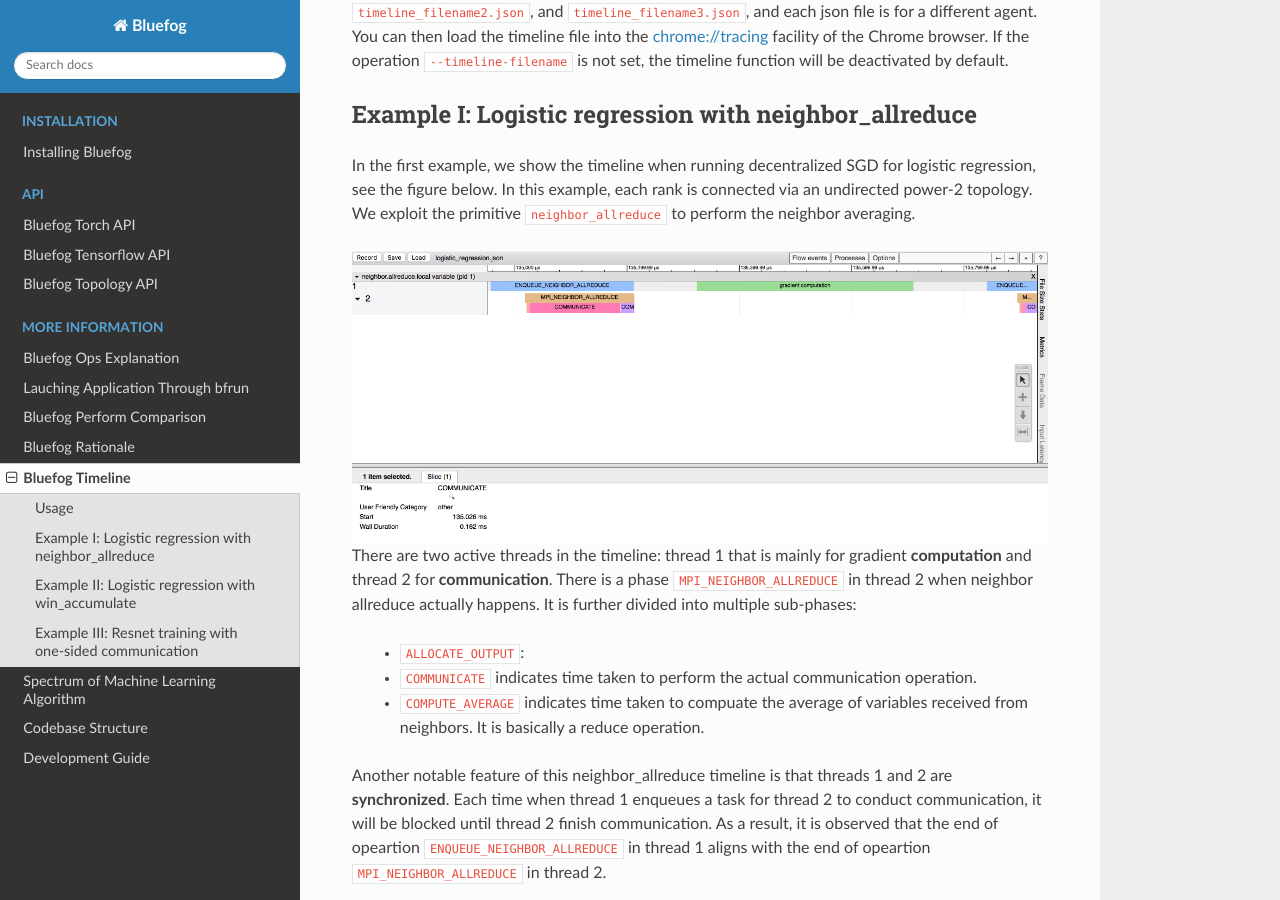
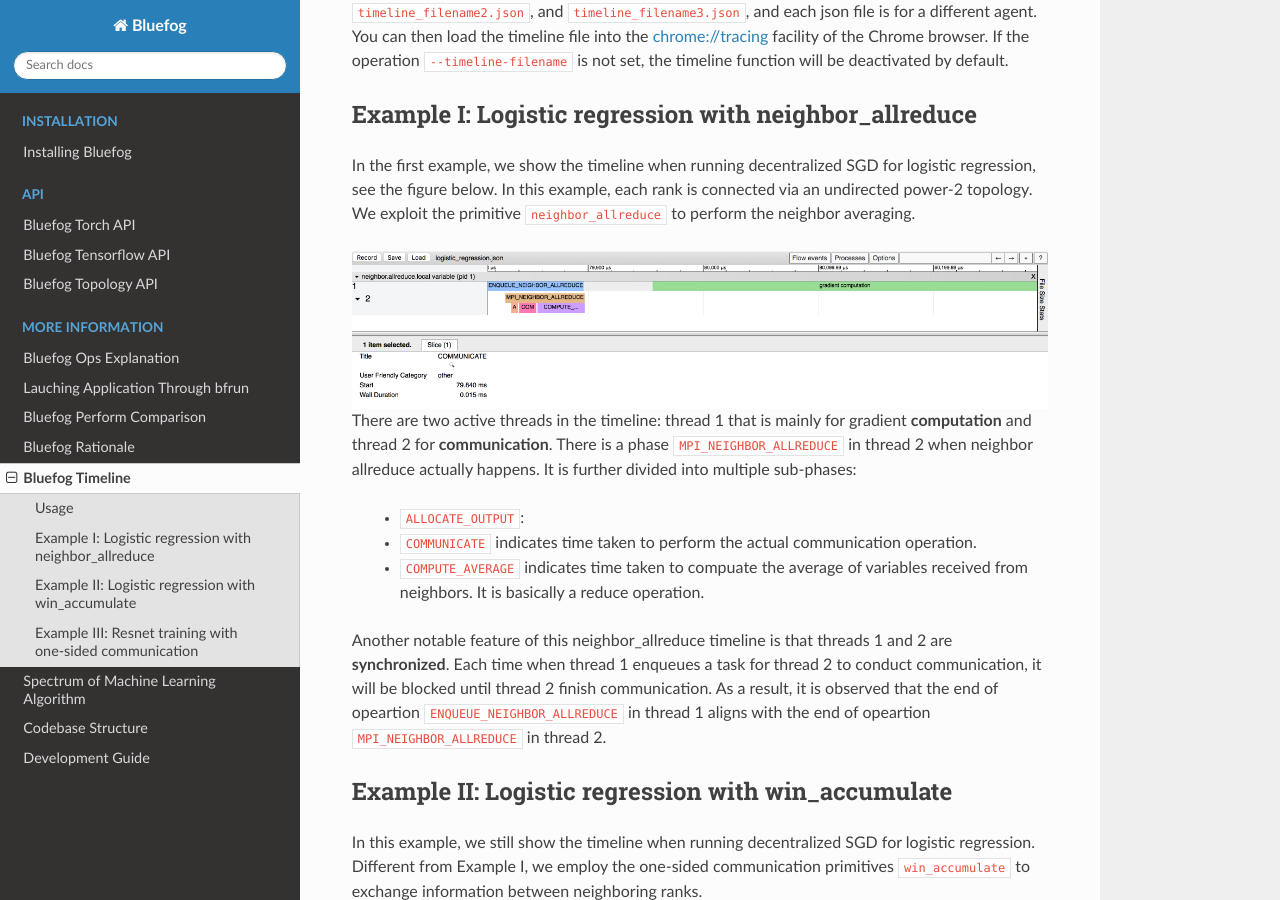
Before and after one commit to Bluefog-Lib/bluefog, a Sphinx documentation site: the page built from docs/timeline.rst, in a window 1280 px wide and 900 px high, scrolled down 743 px. Built offline with Sphinx 7.4.7 and the Read the Docs theme 2.0.0, drawn with Linux system fonts in a browser that asks for light colours.

Commit message:
change pics in timeline docs

```diff
--- a/docs/timeline.rst
+++ b/docs/timeline.rst
@@ -39,7 +39,7 @@ logistic regression, see the figure below. In this example, each rank is connect
 via an undirected power-2 topology. We exploit the
 primitive ``neighbor_allreduce`` to perform the neighbor averaging.
 
-.. image:: ./_static/bf_timeline_example1.png
+.. image:: ./_static/bf_timeline_example1a.png
    :width: 800
    :align: center
 
```
Also changed, not shown: docs/_static/bf_timeline_example1a.png (added), docs/_static/bf_timeline_example2.png.
